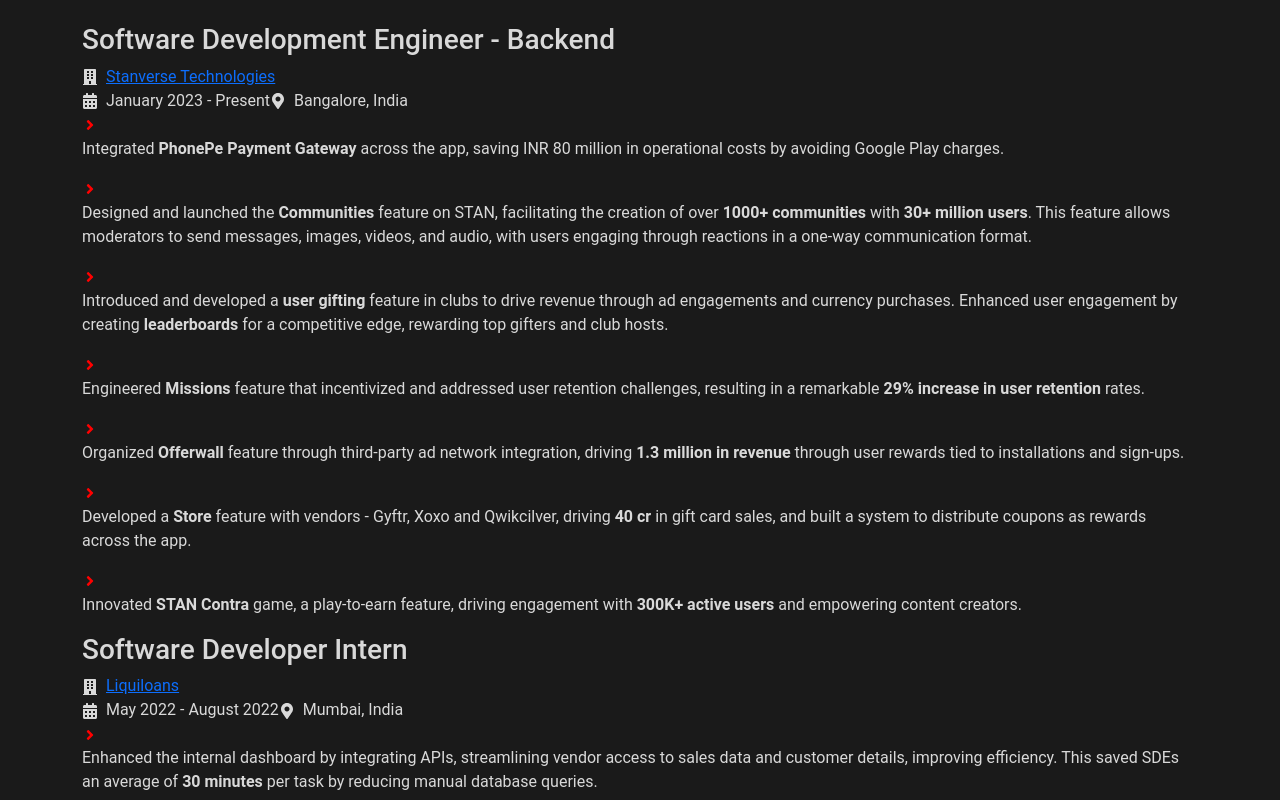
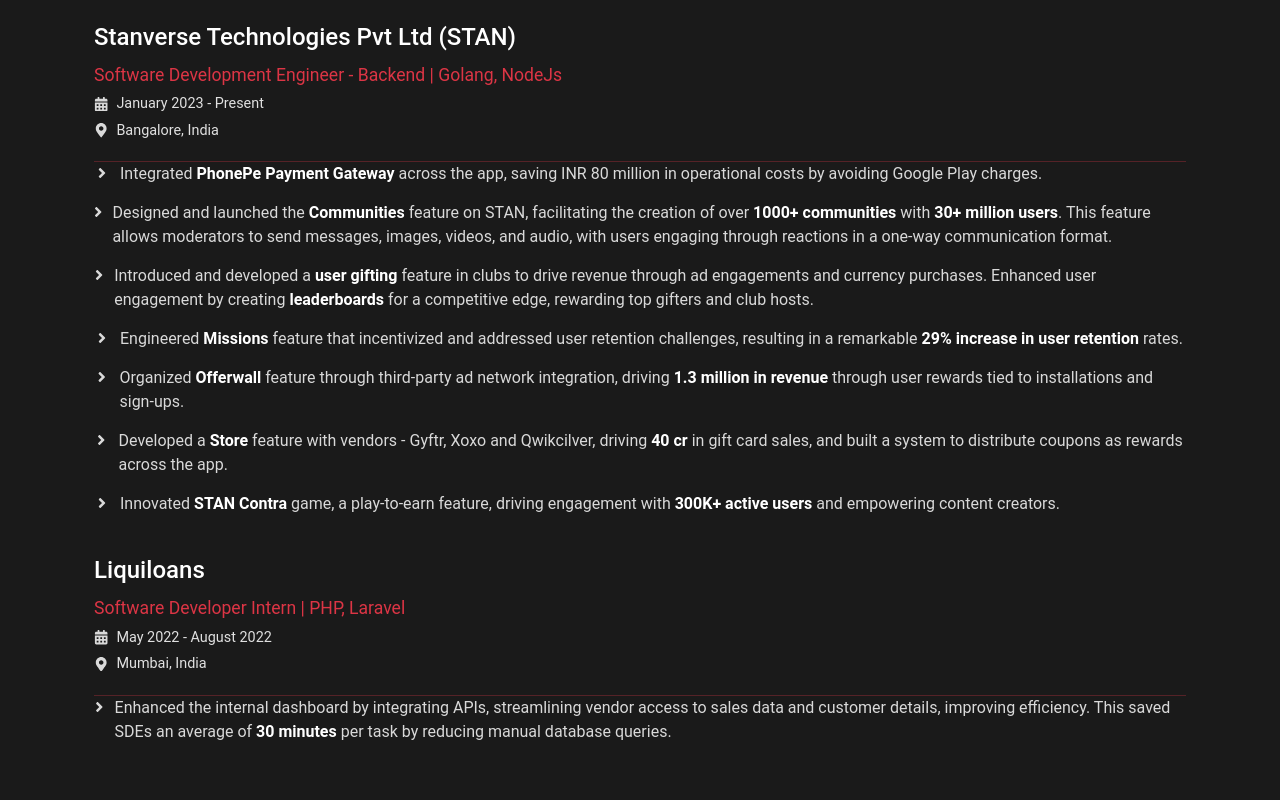
Before and after one commit to RaghavMaskara21/portfolio, a React (Create React App) app: page / in a window 1280 px wide. Shown: the part 2620-3420 px from the top of the page. Built offline with nearby package versions, Linux system fonts and the light colour scheme.

Commit message:
improved experience section

```diff
--- a/src/Pages/Experience/Experience.css
+++ b/src/Pages/Experience/Experience.css
@@ -1,16 +1,114 @@
-.experience_section {
+.experience-section {
     color: white;
     margin: 10% auto;
-  }
-  .exp_heading {
+}
+
+.experience-heading {
     width: 100%;
     text-align: left;
     border-bottom: 1px solid red;
     line-height: 0.1em;
     margin: 10% 0;
-  }
+}
 
-  .exp_heading span {
+.experience-heading span {
     margin: 20%;
     padding: 0 10px;
-  }
+}
+
+.experience-timeline {
+    display: flex;
+    flex-direction: column;
+    gap: 40px;
+    margin-top: 40px;
+}
+
+.experience-item {
+    background: rgba(255, 255, 255, 0.05);
+
+    transition: transform 0.3s ease;
+}
+
+.experience-item:hover {
+    transform: translateY(-5px);
+    background: rgba(255, 255, 255, 0.08);
+}
+
+.experience-header {
+    /* margin-bottom: 25px; */
+    padding-bottom: 15px;
+    border-bottom: 1px solid rgba(220, 53, 69, 0.3);
+}
+
+.company-info h3 {
+    font-size: 1.5rem;
+    color: #ffffff;
+    margin: 0 0 10px 0;
+}
+
+.position {
+    color: #dc3545;
+    font-size: 1.1rem;
+    margin: 5px 0;
+}
+
+.duration, .location {
+    color: #e0e0e0;
+    font-size: 0.9rem;
+    margin: 5px 0;
+    display: flex;
+    align-items: center;
+    gap: 8px;
+}
+
+.icon {
+    color: #dc3545;
+    font-size: 0.9rem;
+}
+
+.experience-content {
+    display: flex;
+    flex-direction: column;
+    gap: 15px;
+}
+
+.achievement {
+    display: flex;
+    align-items: flex-start;
+    gap: 10px;
+    font-size: 1rem;
+    color: #e0e0e0;
+    line-height: 1.5;
+}
+
+.achievement:hover {
+    color: #ffffff;
+}
+
+.righticon {
+    color: #dc3545;
+    font-size: 1rem;
+    margin-top: 3px;
+}
+
+.achievement strong {
+    color: #ffffff;
+}
+
+@media (max-width: 768px) {
+    .experience-section {
+        padding: 50px 0;
+    }
+
+    .experience-item {
+        padding: 20px;
+    }
+
+    .company-info h3 {
+        font-size: 1.3rem;
+    }
+
+    .achievement {
+        font-size: 0.9rem;
+    }
+}
--- a/src/Pages/Experience/Experience.js
+++ b/src/Pages/Experience/Experience.js
@@ -4,95 +4,77 @@
 
 function Experience() {
   return (
-    <div className="container experience_section" id="Experience">
-      <h2 className="exp_heading">
+    <div className="container experience-section" id="Experience">
+      <h2 className="experience-heading">
         <span>EXPERIENCE</span>
       </h2>
 
-      <div className="experience-card">
+      <div className="container">
+        <div className="experience-timeline">
+          <div className="experience-item">
             <div className="experience-header">
-          <h3 className="position">Software Development Engineer - Backend</h3>
               <div className="company-info">
-            <a href="https://getstan.app/" className="company-name">
-              <FaBuilding className="me-2" />
-              Stanverse Technologies
-            </a>
-            <div className="meta-info">
-              <span className="duration">
-                <FaCalendarAlt className="me-2" />
-                January 2023 - Present
-              </span>
-              <span className="location">
-                <FaMapMarkerAlt className="me-2" />
-                Bangalore, India
-              </span>
+                <h3>Stanverse Technologies Pvt Ltd (STAN)</h3>
+                <p className="position">Software Development Engineer - Backend | Golang, NodeJs</p>
+                <p className="duration">
+                  <FaCalendarAlt className="icon" /> January 2023 - Present
+                </p>
+                <p className="location">
+                  <FaMapMarkerAlt className="icon" /> Bangalore, India
+                </p>
+              </div>
+            </div>
+            <div className="experience-content">
+              <div className="achievement">
+                <FaAngleRight className="righticon" />
+                <span>Integrated <strong>PhonePe Payment Gateway</strong> across the app, saving INR 80 million in operational costs by avoiding Google Play charges.</span>
+              </div>
+              <div className="achievement">
+                <FaAngleRight className="righticon" />
+                <span>Designed and launched the <strong>Communities</strong> feature on STAN, facilitating the creation of over <strong>1000+ communities</strong> with <strong>30+ million users</strong>. This feature allows moderators to send messages, images, videos, and audio, with users engaging through reactions in a one-way communication format.</span>
+              </div>
+              <div className="achievement">
+                <FaAngleRight className="righticon" />
+                <span>Introduced and developed a <strong>user gifting</strong> feature in clubs to drive revenue through ad engagements and currency purchases. Enhanced user engagement by creating <strong>leaderboards</strong> for a competitive edge, rewarding top gifters and club hosts.</span>
+              </div>
+              <div className="achievement">
+                <FaAngleRight className="righticon" />
+                <span>Engineered <strong>Missions</strong> feature that incentivized and addressed user retention challenges, resulting in a remarkable <strong>29% increase in user retention</strong> rates.</span>
+              </div>
+              <div className="achievement">
+                <FaAngleRight className="righticon" />
+                <span>Organized <strong>Offerwall</strong> feature through third-party ad network integration, driving <strong>1.3 million in revenue</strong> through user rewards tied to installations and sign-ups.</span>
+              </div>
+              <div className="achievement">
+                <FaAngleRight className="righticon" />
+                <span>Developed a <strong>Store</strong> feature with vendors - Gyftr, Xoxo and Qwikcilver, driving <strong>40 cr</strong> in gift card sales, and built a system to distribute coupons as rewards across the app.</span>
+              </div>
+              <div className="achievement">
+                <FaAngleRight className="righticon" />
+                <span>Innovated <strong>STAN Contra</strong> game, a play-to-earn feature, driving engagement with <strong>300K+ active users</strong> and empowering content creators.</span>
               </div>
             </div>
           </div>
 
+          <div className="experience-item">
+            <div className="experience-header">
+              <div className="company-info">
+                <h3>Liquiloans</h3>
+                <p className="position">Software Developer Intern | PHP, Laravel</p>
+                <p className="duration">
+                  <FaCalendarAlt className="icon" /> May 2022 - August 2022
+                </p>
+                <p className="location">
+                  <FaMapMarkerAlt className="icon" /> Mumbai, India
+                </p>
+              </div>
+            </div>
             <div className="experience-content">
               <div className="achievement">
-            <span className="righticon"><FaAngleRight /></span>
-            <p>Integrated <strong>PhonePe Payment Gateway</strong> across the app, saving INR 80 million in operational costs by avoiding Google Play charges.</p>
-          </div>
-
-          <div className="achievement">
-            <span className="righticon"><FaAngleRight /></span>
-            <p>Designed and launched the <strong>Communities</strong> feature on STAN, facilitating the creation of over <strong>1000+ communities</strong> with <strong>30+ million users</strong>. This feature allows moderators to send messages, images, videos, and audio, with users engaging through reactions in a one-way communication format.</p>
-          </div>
-
-          <div className="achievement">
-            <span className="righticon"><FaAngleRight /></span>
-            <p>Introduced and developed a <strong>user gifting</strong> feature in clubs to drive revenue through ad engagements and currency purchases. Enhanced user engagement by creating <strong>leaderboards</strong> for a competitive edge, rewarding top gifters and club hosts.</p>
-          </div>
-
-          <div className="achievement">
-            <span className="righticon"><FaAngleRight /></span>
-            <p>Engineered <strong>Missions</strong> feature that incentivized and addressed user retention challenges, resulting in a remarkable <strong>29% increase in user retention</strong> rates.</p>
-          </div>
-
-          <div className="achievement">
-            <span className="righticon"><FaAngleRight /></span>
-            <p>Organized <strong>Offerwall</strong> feature through third-party ad network integration, driving <strong>1.3 million in revenue</strong> through user rewards tied to installations and sign-ups.</p>
-          </div>
-
-          <div className="achievement">
-            <span className="righticon"><FaAngleRight /></span>
-            <p>Developed a <strong>Store</strong> feature with vendors - Gyftr, Xoxo and Qwikcilver, driving <strong>40 cr</strong> in gift card sales, and built a system to distribute coupons as rewards across the app.</p>
-          </div>
-
-          <div className="achievement">
-            <span className="righticon"><FaAngleRight /></span>
-            <p>Innovated <strong>STAN Contra</strong> game, a play-to-earn feature, driving engagement with <strong>300K+ active users</strong> and empowering content creators.</p>
+                <FaAngleRight className="righticon" />
+                <span>Enhanced the internal dashboard by integrating APIs, streamlining vendor access to sales data and customer details, improving efficiency. This saved SDEs an average of <strong>30 minutes</strong> per task by reducing manual database queries.</span>
               </div>
             </div>
-      </div>
-
-      <div className="experience-card">
-        <div className="experience-header">
-          <h3 className="position">Software Developer Intern</h3>
-          <div className="company-info">
-            <a href="https://liquiloans.com/" className="company-name">
-              <FaBuilding className="me-2" />
-              Liquiloans
-            </a>
-            <div className="meta-info">
-              <span className="duration">
-                <FaCalendarAlt className="me-2" />
-                May 2022 - August 2022
-              </span>
-              <span className="location">
-                <FaMapMarkerAlt className="me-2" />
-                Mumbai, India
-              </span>
-            </div>
-          </div>
-        </div>
-
-        <div className="experience-content">
-          <div className="achievement">
-            <span className="righticon"><FaAngleRight /></span>
-            <p>Enhanced the internal dashboard by integrating APIs, streamlining vendor access to sales data and customer details, improving efficiency. This saved SDEs an average of <strong>30 minutes</strong> per task by reducing manual database queries.</p>
           </div>
         </div>
       </div>
--- a/src/Pages/Footer/Footer.js
+++ b/src/Pages/Footer/Footer.js
@@ -15,9 +15,9 @@
         <a href='https://twitter.com/MaskaraRaghav' target="_blank" rel="noreferrer" className=' ft-ico'> <IoLogoTwitter /></a>
         <a href='https://www.instagram.com/raghavmaskara/' target="_blank" rel="noreferrer" className=' ft-ico'> <IoLogoInstagram /></a>
         <a href='https://www.linkedin.com/in/raghavmaskara/' target="_blank" rel="noreferrer" className=' ft-ico'> <IoLogoLinkedin /></a>
-        <a href='https://www.raghavmaskara.com' target="_blank" rel="noreferrer" className=' ft-ico'> <IoIosGlobe /></a>
+        <a href='https://raghavmaskara.shootingspeed.com/' target="_blank" rel="noreferrer" className=' ft-ico'> <IoIosGlobe /></a>
       </div>
-      <p className='ft-txt my-5 fs-4 col-lg-6'>© 2022 Raghav Maskara</p>
+      <p className='ft-txt my-5 fs-4 col-lg-6'>© 2025 Raghav Maskara</p>
       </div>
       </div>
       </div>
```
Lines whose indentation alone changed are shown as unchanged.
